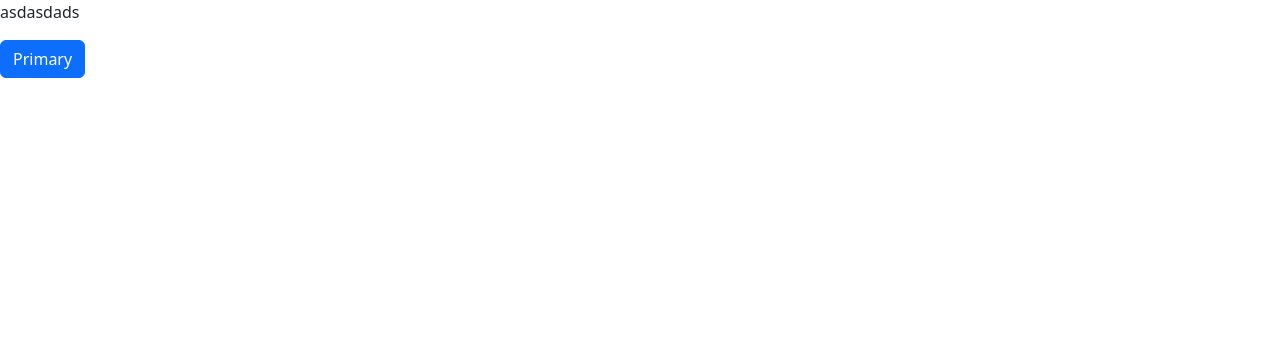
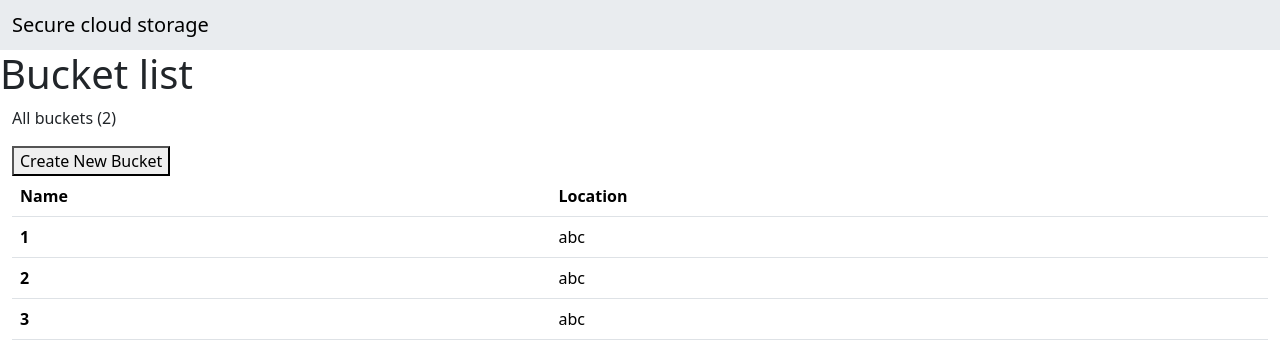
Before and after one commit to madjoro/cloud-storage-app, an Angular app: page / in a window 1280 px wide. Shown: the top 364 px of the page. Built offline with nearby package versions, Linux system fonts and the light colour scheme.

Commit message:
Added first component, testing how angular works

```diff
--- a/src/app/bucket-list/bucket-list.component.html
+++ b/src/app/bucket-list/bucket-list.component.html
@@ -1,2 +1,37 @@
-<p>asdasdads</p>
-<button type="button" class="btn btn-primary">Primary</button>
+<nav class="navbar bg-body-secondary">
+  <div class="container-fluid">
+    <span class="navbar-brand mb-0 h1">Secure cloud storage</span>
+  </div>
+</nav>
+
+<h1>Bucket list</h1>
+<div class="container-fluid">
+  <div>
+    <p>All buckets (2)</p>
+    <button>Create New Bucket</button>
+  </div>
+
+  <table class="table">
+    <thead>
+      <tr>
+        <th scope="col">Name</th>
+        <th scope="col">Location</th>
+      </tr>
+    </thead>
+
+    <tbody>
+      <tr>
+        <th scope="row">1</th>
+        <td>abc</td>
+      </tr>
+      <tr>
+        <th scope="row">2</th>
+        <td>abc</td>
+      </tr>
+      <tr>
+        <th scope="row">3</th>
+        <td>abc</td>
+      </tr>
+    </tbody>
+  </table>
+</div>
```
Also changed, not shown: src/data/buckets.json (added, +15 -0 lines).
